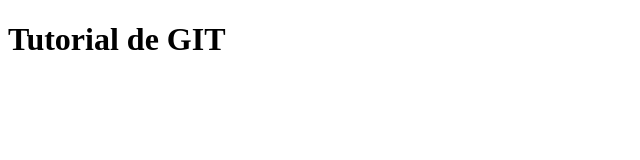
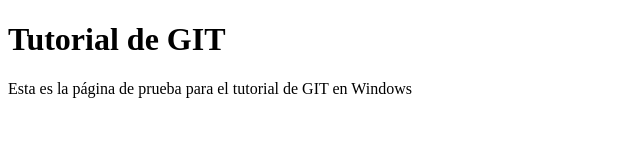
Before and after one commit to dagarcia/git-tuto, a plain HTML site: page index.html in a window 1280 px wide. Shown: the whole page, without its empty margins (0-640 px from the left). Drawn offline with Linux system fonts and the light colour scheme.

Commit message:
Se agregó un parrafo descriptivo a la página

```diff
--- a/index.html
+++ b/index.html
@@ -8,5 +8,6 @@
 </head>
 <body>
     <h1>Tutorial de GIT</h1>
+    <p>Esta es la página de prueba para el tutorial de GIT en Windows</p>
 </body>
 </html>
```
